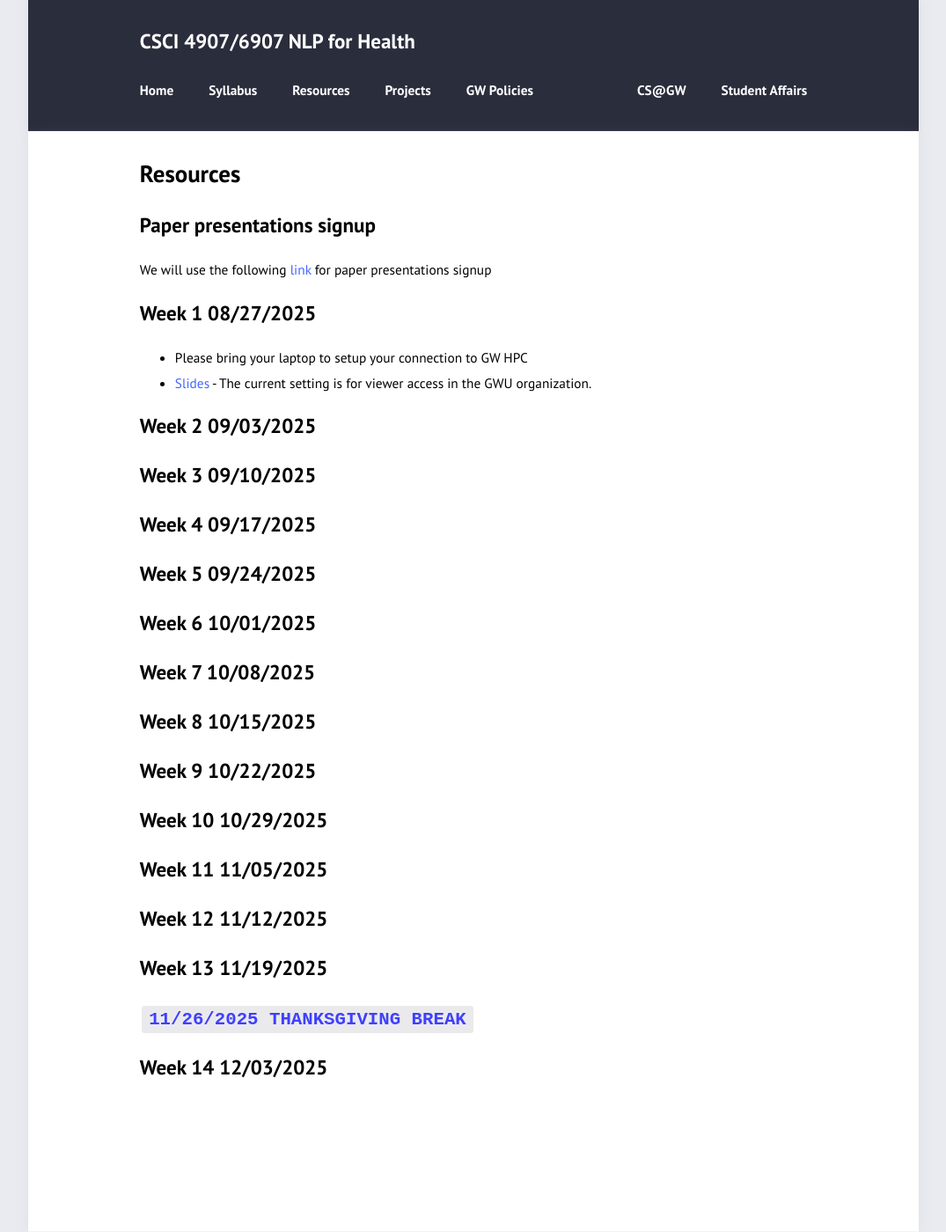
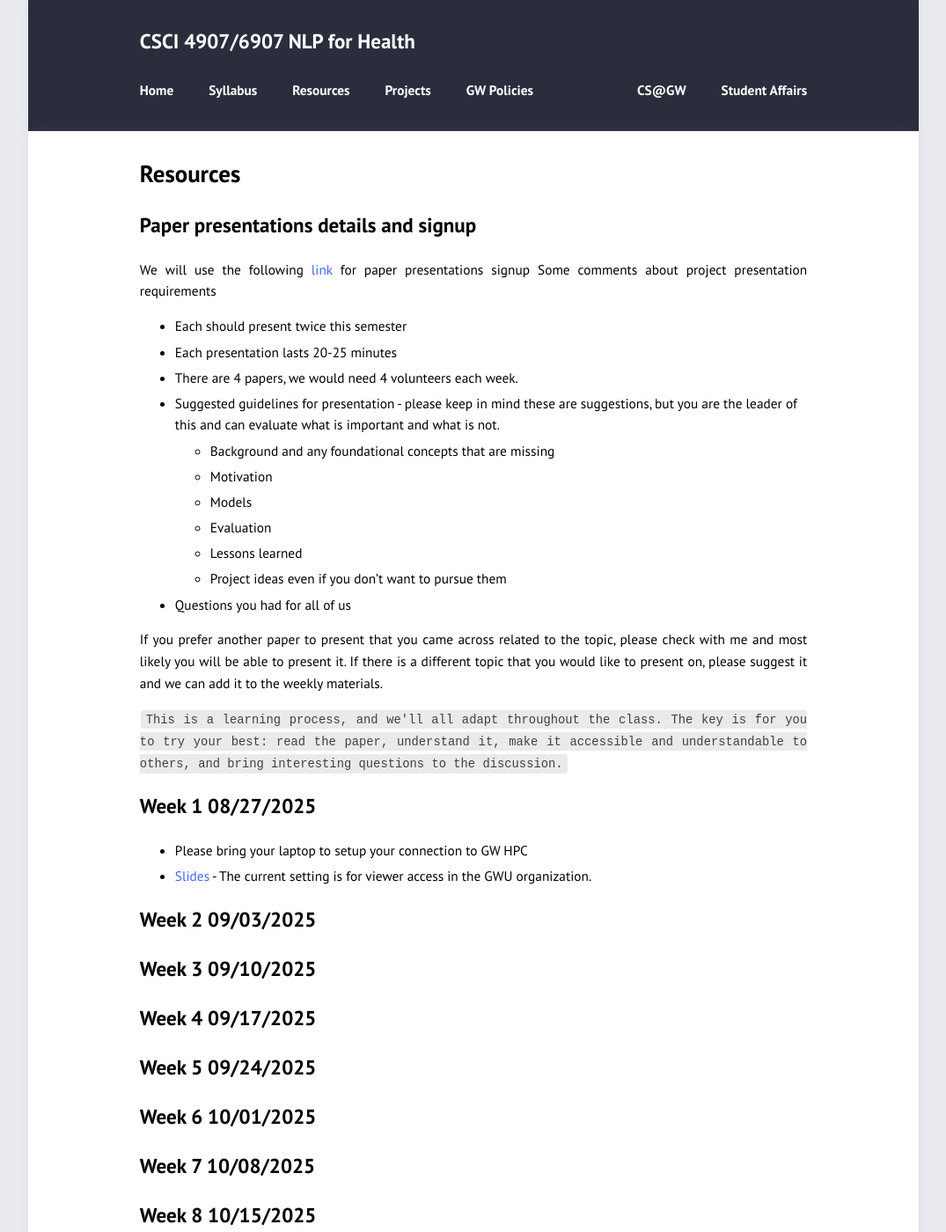
Before and after one commit to azirikly/nlp4health-fall25, a Jekyll site: the page built from resources.md, in a window 1280 px wide and 1400 px high. Shown: the whole window at 88% size, without its empty margins (102-1177 px from the left). Built offline with Jekyll 4.4.1, drawn with Linux system fonts in a browser that asks for light colours.

Commit message:
Update resources.md

````diff
--- a/resources.md
+++ b/resources.md
@@ -3,8 +3,24 @@ title: "Resources"
 layout: page
 ---
 
-## Paper presentations signup
+## Paper presentations details and signup
 We will use the following [link](https://docs.google.com/spreadsheets/d/1lEqBHbOeBPB_fqHuqNmTzBMYt8EY7wGAZYsaO-7H8Lc/edit?usp=sharing) for paper presentations signup
+Some comments about project presentation requirements
+- Each should present twice this semester
+- Each presentation lasts 20-25 minutes
+- There are 4 papers, we would need 4 volunteers each week.
+- Suggested guidelines for presentation - please keep in mind these are suggestions, but you are the leader of this and can evaluate what is important and what is not.
+    - Background and any foundational concepts that are missing
+    - Motivation
+    - Models
+    - Evaluation
+    - Lessons learned
+    - Project ideas even if you don't want to pursue them
+- Questions you had for all of us
+
+If you prefer another paper to present that you came across related to the topic, please check with me and most likely you will be able to present it. If there is a different topic that you would like to present on, please suggest it and we can add it to the weekly materials.
+
+``` This is a learning process, and we'll all adapt throughout the class. The key is for you to try your best: read the paper, understand it, make it accessible and understandable to others, and bring interesting questions to the discussion.```
 
 ## Week 1 08/27/2025
 - Please bring your laptop to setup your connection to GW HPC
````
